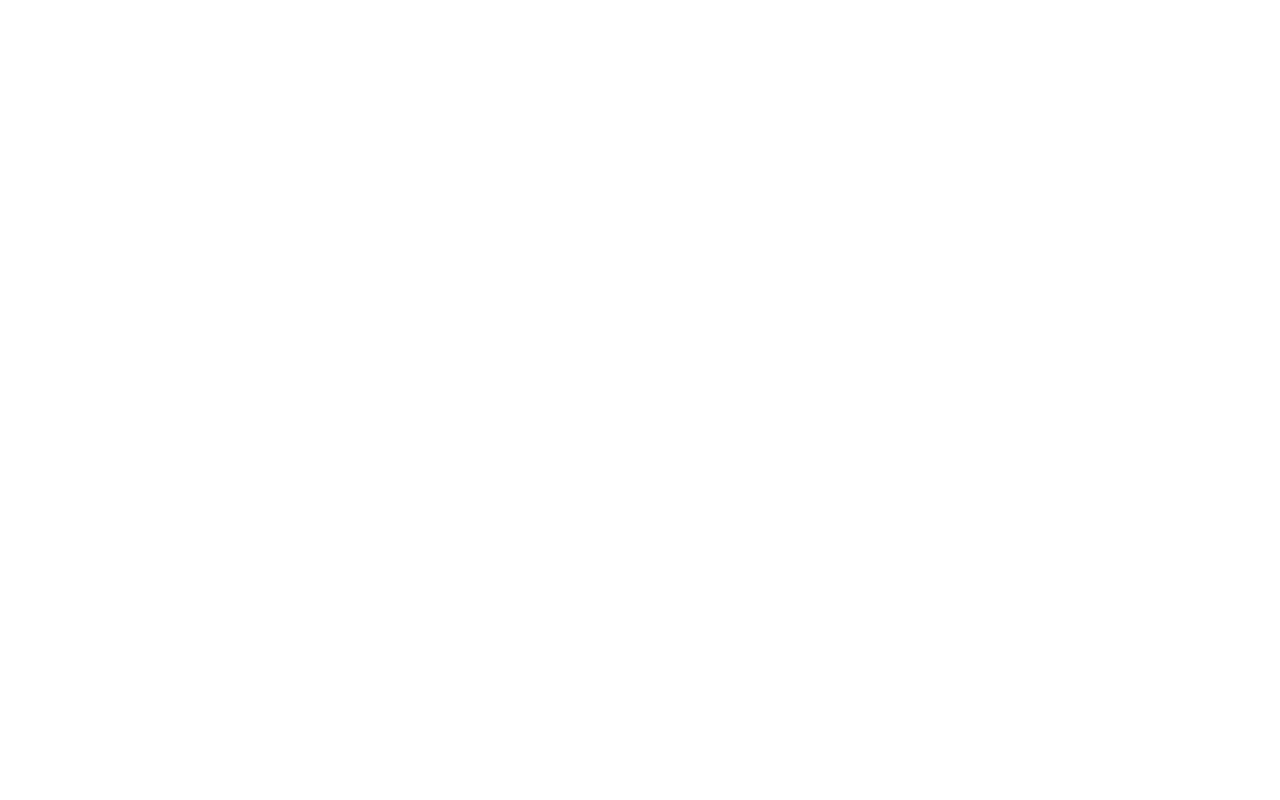
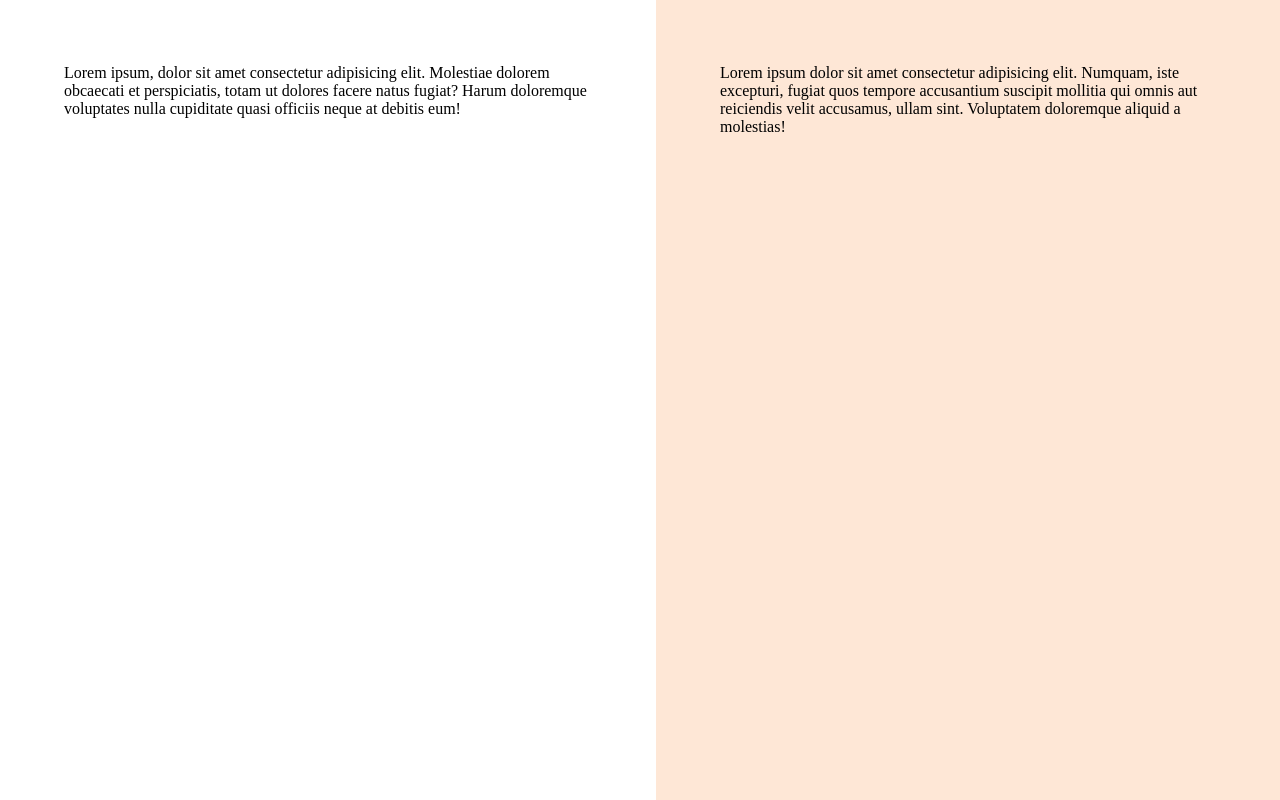
Before and after one commit to amanda-santos/enrollment-form, a plain HTML site: page index.html in a window 1280 px wide. Drawn offline with Linux system fonts and the light colour scheme.

Commit message:
feat: add app layout

```diff
--- a/index.html
+++ b/index.html
@@ -12,5 +12,25 @@
       rel="stylesheet"
     />
   </head>
-  <body></body>
+  <body>
+    <div id="app">
+      <main>
+        <div class="main-container">
+          Lorem ipsum, dolor sit amet consectetur adipisicing elit. Molestiae
+          dolorem obcaecati et perspiciatis, totam ut dolores facere natus
+          fugiat? Harum doloremque voluptates nulla cupiditate quasi officiis
+          neque at debitis eum!
+        </div>
+      </main>
+
+      <aside>
+        <div class="aside-container">
+          Lorem ipsum dolor sit amet consectetur adipisicing elit. Numquam, iste
+          excepturi, fugiat quos tempore accusantium suscipit mollitia qui omnis
+          aut reiciendis velit accusamus, ullam sint. Voluptatem doloremque
+          aliquid a molestias!
+        </div>
+      </aside>
+    </div>
+  </body>
 </html>
--- a/styles/global.css
+++ b/styles/global.css
@@ -1,18 +1,23 @@
+* {
+  margin: 0;
+  padding: 0;
+  box-sizing: border-box;
+}
 :root {
   --font-family: "Poppins", sans-serif;
   --text: 400 1rem/1.5 var(--font-family);
   --text-sm: 400 0.875rem/1.4 var(--font-family);
-
   --text-primary: #292524;
   --text-secondary: #57534e;
   --text-tertiary: #8f8881;
   --text-highlight: #e43a12;
-
   --surface-primary: #ffffff;
   --surface-secondary: #fee7d6;
   --surface-disabled: #e7e5e4;
-
   --stroke-default: #d6d3d1;
   --stroke-highlight: #f3541c;
   --semantic-error: #dc2626;
 }
+body {
+  overflow: hidden;
+}
--- a/styles/index.css
+++ b/styles/index.css
@@ -1 +1,2 @@
 @import url(global.css);
+@import url(layout.css);
--- /dev/null
+++ b/styles/layout.css
@@ -0,0 +1,23 @@
+#app {
+  display: grid;
+  grid-template-columns: 51.25% 48.75%;
+  height: 100vh;
+  overflow: hidden;
+}
+
+main {
+  overflow: auto;
+  padding: 4rem;
+  & .main-container {
+    max-width: 33rem;
+    margin-left: auto;
+  }
+}
+
+aside {
+  background-color: var(--surface-secondary);
+  padding: 4rem;
+  & .aside-container {
+    max-width: 31rem;
+  }
+}
```
